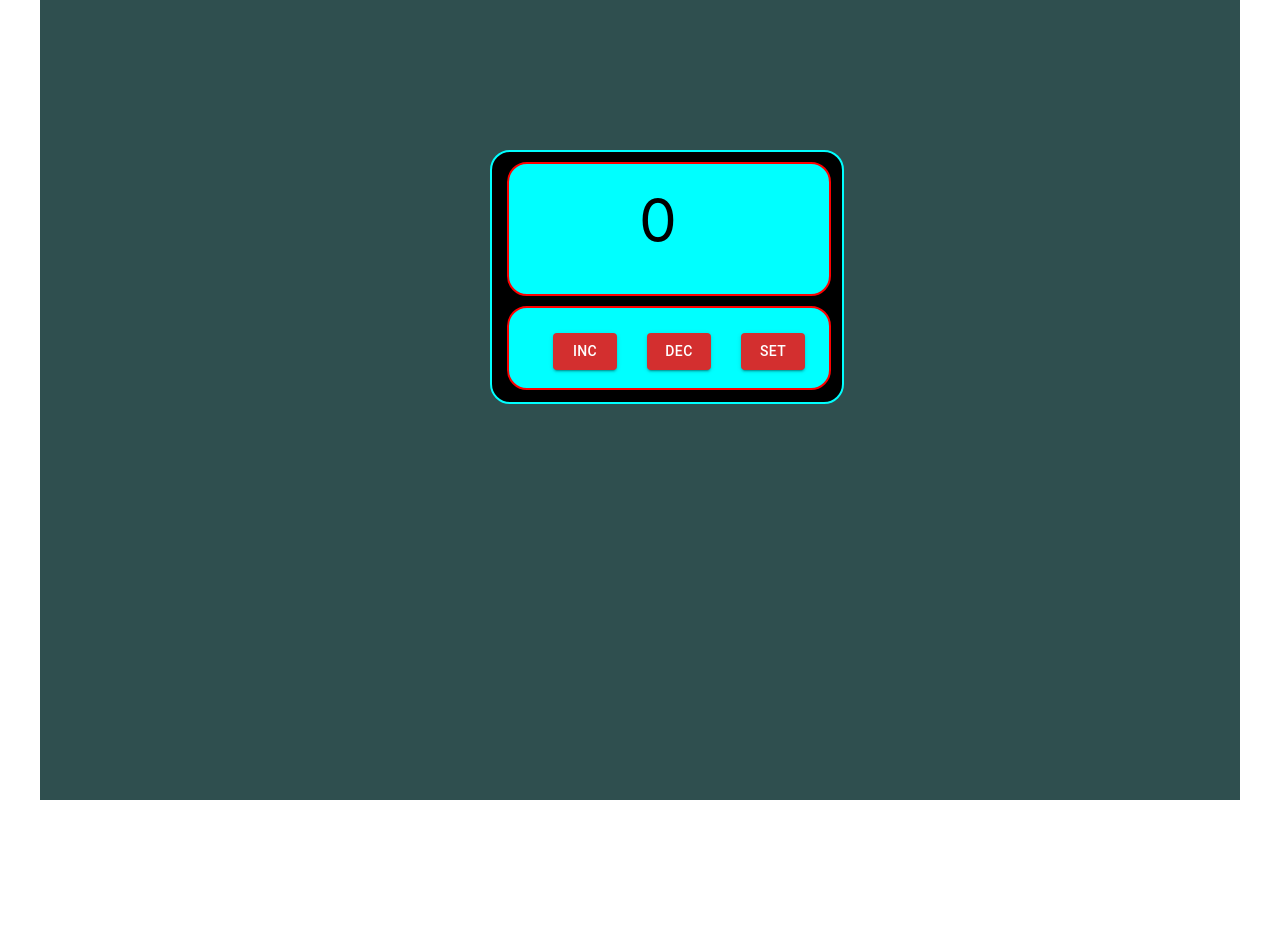
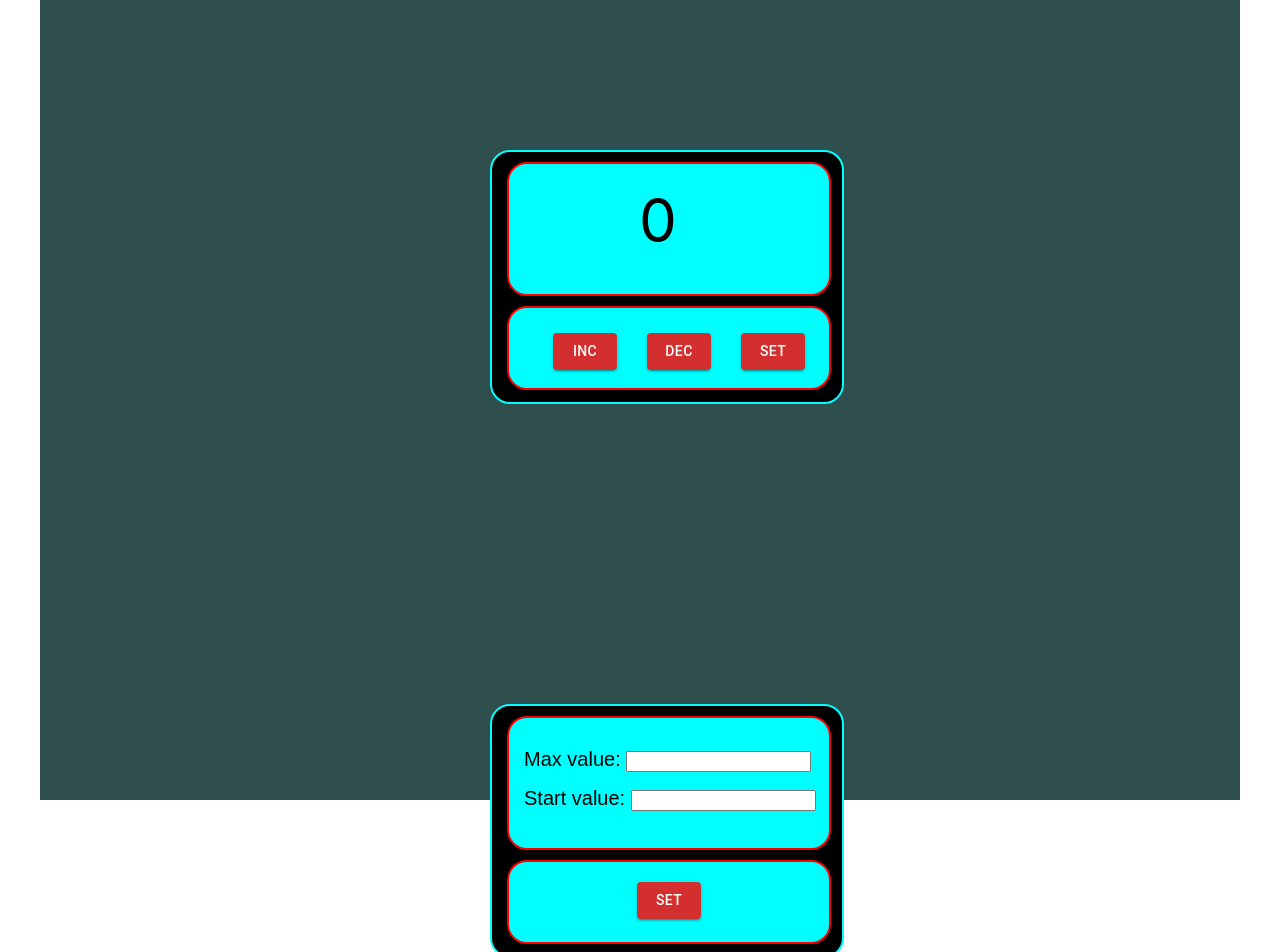
Before and after one commit to Samurai-way/Counter_version2, a React (Create React App) app: page / in a window 1280 px wide. Shown: the top 952 px of the page. Before the commit the page ends 800 px from the top, so only its background shows below. Built offline with nearby package versions, Linux system fonts and the light colour scheme.

Commit message:
toggle button func

```diff
--- a/src/App.tsx
+++ b/src/App.tsx
@@ -1,17 +1,21 @@
 import React, {useState} from 'react';
 import a from './App.module.css'
-import {FirstCounter} from "./components/First_Counter/first_Counter";
+import { Counters } from './components/First_Counter/first_Counter';
+
 
 
 function App() {
 
     const [value, setValue]=useState(0)
+    const [toggle, setToggle]=useState(false)
 
     return (
         <div className={a.wrapper}>
-          <FirstCounter
+          <Counters
                 value={value}
                 setValue={setValue}
+                setToggle={setToggle}
+                toggle={toggle}
           />
         </div>
     );
--- a/src/components/First_Counter/first_Counter.tsx
+++ b/src/components/First_Counter/first_Counter.tsx
@@ -1,12 +1,14 @@
 import React, {useState} from 'react';
 import f from "./first.Counter.module.css";
-import {UniversalValue} from "./iniversalValue/universalValue";
-import {UniversalButton} from "./universalButton/universalButton";
+import {UniversalValue} from "../iniversalValue/universalValue";
+import {UniversalButton} from "../universalButton/universalButton";
 import {SecondCounter} from "../Second_Counter/second_Counter";
 
 type ValuePropsType = {
     value: number
     setValue: (value: number) => void
+    toggle: boolean
+    setToggle: (toggle: boolean) => void
 }
 
 const none = {
@@ -16,9 +18,9 @@ const block = {
     display: 'block'
 }
 
-export const FirstCounter = (props: ValuePropsType) => {
+export const Counters = (props: ValuePropsType) => {
 
-    const [right, setRight] = useState(false)
+    // const [right, setRight] = useState(false)
 
     const incButtonHandler = () => {
         props.setValue(props.value + 1)
@@ -26,14 +28,14 @@ export const FirstCounter = (props: ValuePropsType) => {
     const decButtonHandler = () => {
         props.setValue(0)
     }
+    const setButtonHandler = () => {
+        props.setToggle(!props.toggle)
+    }
 
-    const setButtonHandler = () => {
-        setRight(!right)
-    }
 
     return (
         <div>
-            <div style={right ? none : undefined} className={f.counter_wrapper}>
+            <div style={props.toggle ? none : undefined} className={f.counter_wrapper}>
                 <div className={f.value}>
                     <UniversalValue value={props.value}/>
                 </div>
@@ -49,8 +51,10 @@ export const FirstCounter = (props: ValuePropsType) => {
                     </div>
                 </div>
             </div>
-            <div style={!right ? none : undefined}>
-                <SecondCounter/>
+            <div style={!props.toggle ? block : undefined}>
+                <SecondCounter toggle={props.toggle}
+                               setToggle={props.setToggle}
+                />
             </div>
         </div>
 
--- a/src/components/Second_Counter/second_Counter.module.css
+++ b/src/components/Second_Counter/second_Counter.module.css
@@ -8,3 +8,34 @@
     border-radius: 20px;
     background-color: black;
 }
+.inputs_wrapper{
+    width: 320px;
+    height: 130px;
+    margin: 10px 15px;
+    border: 2px solid red;
+    border-radius: 20px;
+    background-color: cyan;
+}
+.button_wrapper{
+    width: 320px;
+    height: 80px;
+    margin: 10px 15px;
+    border: 2px solid red;
+    border-radius: 20px;
+    background-color: cyan;
+    display: flex;
+    justify-content: center;
+}
+.set_button{
+    margin-top: 20px;
+}
+.max_input{
+    margin: 30px 10px 10px 15px;
+    font-size: 20px;
+    font-family: sans-serif;
+}
+.start_input{
+    margin: 15px 10px 10px 15px;
+    font-size: 20px;
+    font-family: sans-serif;
+}
--- a/src/components/Second_Counter/second_Counter.tsx
+++ b/src/components/Second_Counter/second_Counter.tsx
@@ -1,10 +1,36 @@
-import React from 'react';
+import React, {useState} from 'react';
 import s from './second_Counter.module.css';
+import {UniversalButton} from "../universalButton/universalButton";
 
-export const SecondCounter = () => {
+const display = {
+    display: 'none'
+}
+
+type SecondCounterPropsType = {
+    toggle: boolean
+    setToggle: (toggle: boolean) => void
+}
+
+export const SecondCounter = (props: SecondCounterPropsType) => {
+
+    const [none, setNone] = useState(false)
+
+    const setToggle = () => {
+        setNone(!props.toggle)
+        props.setToggle(false)
+    }
+
     return (
-        <div className={s.wrapper}>
-
+        <div style={none ? display : undefined} className={s.wrapper}>
+            <div className={s.inputs_wrapper}>
+                <div className={s.max_input}>Max value: <input type={'number'}/></div>
+                <div className={s.start_input}>Start value: <input type={'number'}/></div>
+            </div>
+            <div className={s.button_wrapper}>
+                <div className={s.set_button}>
+                    <UniversalButton name={'set'} callBack={setToggle}/>
+                </div>
+            </div>
         </div>
     );
 };
```
Also changed, not shown: src/components/iniversalValue/universalValue.module.css (renamed from src/components/First_Counter/iniversalValue/universalValue.module.css), src/components/iniversalValue/universalValue.tsx (renamed from src/components/First_Counter/iniversalValue/universalValue.tsx), src/components/universalButton/universalButton.tsx (renamed from src/components/First_Counter/universalButton/universalButton.tsx).
